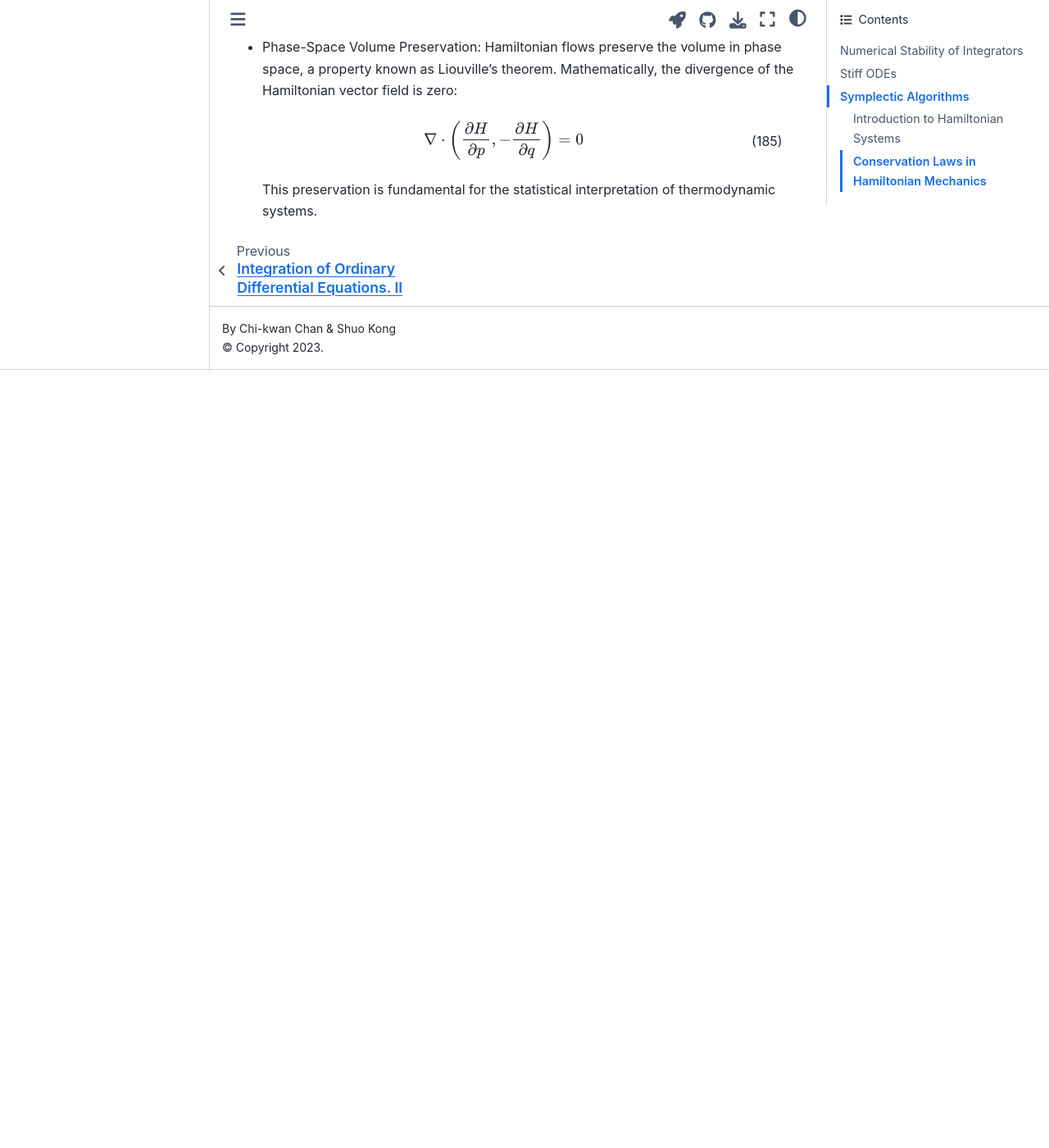
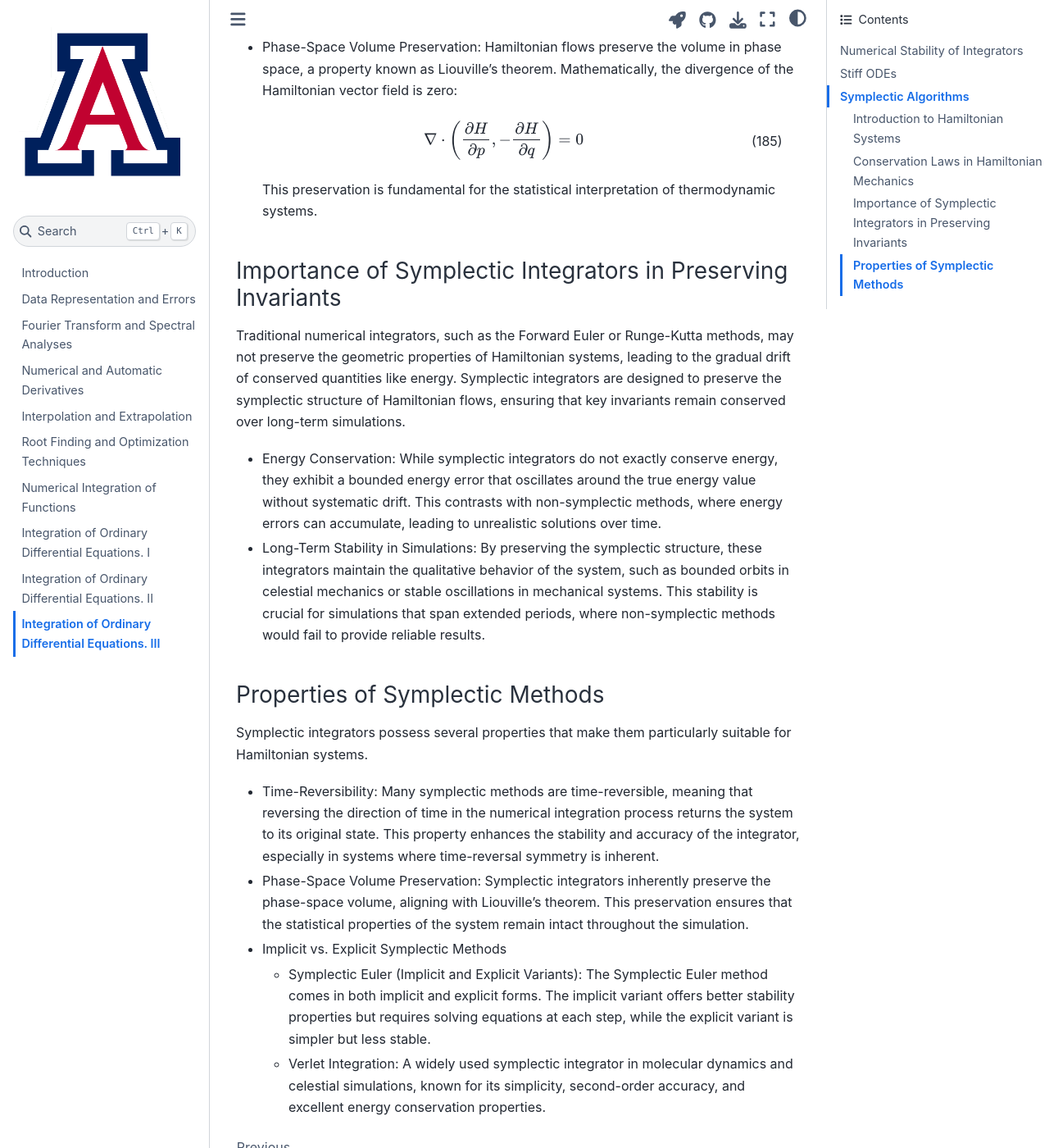
Before and after one commit to ua-2024q3-astr513/astr513, a Jupyter Book: the page built from docs/ode3.md, in a window 1280 px wide and 1400 px high, scrolled down 16932 px. Shown: the whole window at 82% size. Built offline with Jupyter Book 1.0.4 settings and Sphinx 7.4.7 and the Sphinx Book theme 1.1.4, drawn with Linux system fonts in a browser that asks for light colours; before the commit the page ends 17383 px from its top, so only the background shows below that.

Commit message:
More description of symplectic integrators

```diff
--- a/docs/ode3.md
+++ b/docs/ode3.md
@@ -693,3 +693,34 @@ Hamiltonian systems are characterized by several fundamental conservation laws,
   \nabla \cdot \left( \frac{\partial H}{\partial p}, -\frac{\partial H}{\partial q} \right) = 0
   \end{align}
   This preservation is fundamental for the statistical interpretation of thermodynamic systems.
+
++++
+
+### Importance of Symplectic Integrators in Preserving Invariants
+
+Traditional numerical integrators, such as the Forward Euler or Runge-Kutta methods, may not preserve the geometric properties of Hamiltonian systems, leading to the gradual drift of conserved quantities like energy.
+Symplectic integrators are designed to preserve the symplectic structure of Hamiltonian flows, ensuring that key invariants remain conserved over long-term simulations.
+
+* Energy Conservation:
+  While symplectic integrators do not exactly conserve energy, they exhibit a bounded energy error that oscillates around the true energy value without systematic drift.
+  This contrasts with non-symplectic methods, where energy errors can accumulate, leading to unrealistic solutions over time.
+
+* Long-Term Stability in Simulations:
+  By preserving the symplectic structure, these integrators maintain the qualitative behavior of the system, such as bounded orbits in celestial mechanics or stable oscillations in mechanical systems.
+  This stability is crucial for simulations that span extended periods, where non-symplectic methods would fail to provide reliable results.
+
++++
+
+### Properties of Symplectic Methods
+
+Symplectic integrators possess several properties that make them particularly suitable for Hamiltonian systems.
+* Time-Reversibility:
+  Many symplectic methods are time-reversible, meaning that reversing the direction of time in the numerical integration process returns the system to its original state.
+  This property enhances the stability and accuracy of the integrator, especially in systems where time-reversal symmetry is inherent.
+* Phase-Space Volume Preservation:
+  Symplectic integrators inherently preserve the phase-space volume, aligning with Liouville's theorem.
+  This preservation ensures that the statistical properties of the system remain intact throughout the simulation.
+* Implicit vs. Explicit Symplectic Methods
+  * Symplectic Euler (Implicit and Explicit Variants): The Symplectic Euler method comes in both implicit and explicit forms.
+    The implicit variant offers better stability properties but requires solving equations at each step, while the explicit variant is simpler but less stable.
+  * Verlet Integration: A widely used symplectic integrator in molecular dynamics and celestial simulations, known for its simplicity, second-order accuracy, and excellent energy conservation properties.
```
